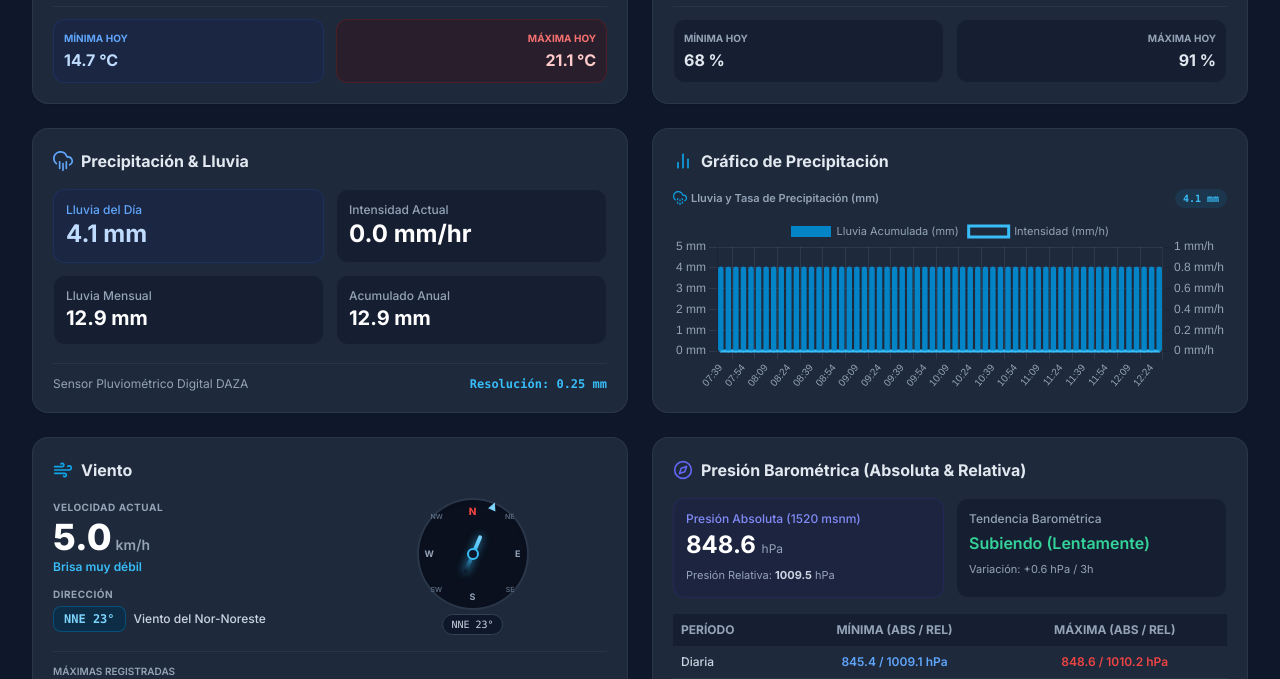
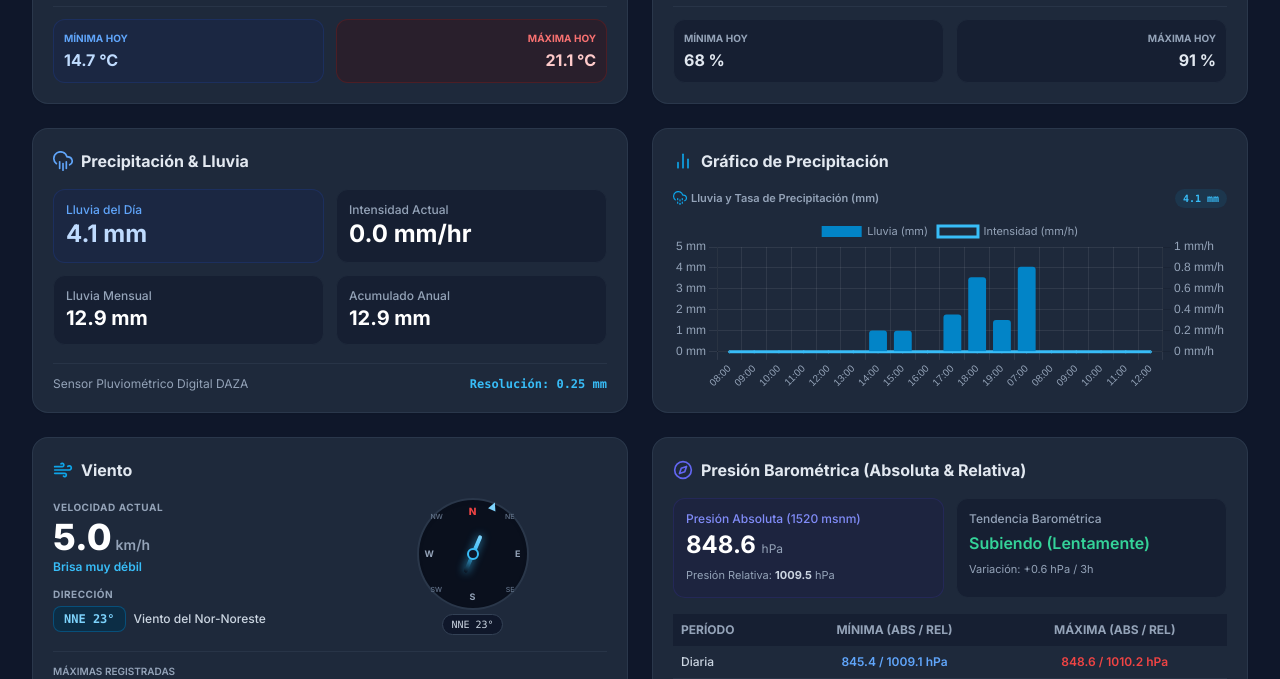
Before and after one commit to intasalta/ema_esc4752, a plain HTML site: page index.html in a window 1280 px wide. Shown: the part 421-1100 px from the top of the page. Drawn offline with nearby package versions, Linux system fonts and the light colour scheme.

Commit message:
Add files via upload

```diff
--- a/index.html
+++ b/index.html
@@ -758,16 +758,28 @@
 
     async function cargarSerieHoy() {
       try {
-        const res = await fetch('hoy_5min.json?t=' + Date.now());
-        if (!res.ok) return;
-        const obsList = await res.json();
-        if (!Array.isArray(obsList) || obsList.length === 0) return;
+        const [res5m, res7d] = await Promise.all([
+          fetch('hoy_5min.json?t=' + Date.now()).catch(() => null),
+          fetch('historico_7dias.json?t=' + Date.now()).catch(() => null)
+        ]);
 
-        const labels = [];
+        let obsList = [];
+        if (res5m && res5m.ok) {
+          obsList = await res5m.json();
+        }
+
+        let obs7d = [];
+        if (res7d && res7d.ok) {
+          obs7d = await res7d.json();
+        }
+
+        if (!Array.isArray(obsList)) obsList = [];
+        if (!Array.isArray(obs7d)) obs7d = [];
+
+        // 1. Serie de 5 minutos (Viento, Ráfagas y Barómetro)
+        const labels5m = [];
         const seriesViento = [];
         const seriesRafaga = [];
-        const seriesLluvia = [];
-        const seriesLluviaTasa = [];
         const seriesPresAbs = [];
 
         obsList.forEach(item => {
@@ -776,21 +788,74 @@
           const t = m.tempAvg !== null ? m.tempAvg : (m.tempHigh !== null ? m.tempHigh : 15.0);
 
           if (horaLocal) {
-            labels.push(horaLocal);
+            labels5m.push(horaLocal);
 
             // Viento y Ráfagas
             seriesViento.push(m.windspeedAvg !== null ? m.windspeedAvg : 0);
             seriesRafaga.push(m.windgustHigh !== null ? m.windgustHigh : (m.windspeedAvg || 0));
-
-            // Lluvia
-            seriesLluvia.push(m.precipTotal !== null ? m.precipTotal : 0);
-            seriesLluviaTasa.push(m.precipRate !== null ? m.precipRate : 0);
 
             // Presión Absoluta
             const pRel = m.pressureMin !== null ? m.pressureMin : (m.pressureMax || m.pressure || 1013.0);
             const pAbs = m.pressureAbs !== undefined ? m.pressureAbs : calcularPresionAbsoluta(pRel, t);
             seriesPresAbs.push(pAbs);
           }
+        });
+
+        // 2. Serie Horaria de Precipitación (Estilo Cerrillos - Lluvia por hora en barras)
+        // Combinamos observaciones horarias de 7 días y de hoy para tener una ventana continua
+        const obsMap = {};
+        [...obs7d, ...obsList].forEach(item => {
+          if (item && item.obsTimeLocal) {
+            obsMap[item.obsTimeLocal] = item;
+          }
+        });
+
+        const sortedTimes = Object.keys(obsMap).sort();
+        // Agrupar por hora (YYYY-MM-DD HH:00)
+        const horasMap = {};
+        sortedTimes.forEach(t => {
+          const partes = t.split(' ');
+          const fecha = partes[0];
+          const hora = partes[1].substring(0, 2) + ':00';
+          const k = `${fecha} ${hora}`;
+          if (!horasMap[k]) horasMap[k] = [];
+          horasMap[k].push(obsMap[t]);
+        });
+
+        const sortedHours = Object.keys(horasMap).sort();
+        // Tomar hasta las últimas 24 horas registradas
+        const horasGraficar = sortedHours.slice(-24);
+
+        const labelsLluviaHora = [];
+        const seriesLluviaHora = [];
+        const seriesLluviaTasaHora = [];
+        let prevPrecip = 0.0;
+        let lastDate = '';
+
+        horasGraficar.forEach(k => {
+          const partes = k.split(' ');
+          const fecha = partes[0];
+          const horaLabel = partes[1]; // 'HH:00'
+
+          // Reiniciar acumulador diario al cambiar de fecha a medianoche
+          if (lastDate && fecha !== lastDate) {
+            prevPrecip = 0.0;
+          }
+          lastDate = fecha;
+
+          const obsHora = horasMap[k];
+          const totales = obsHora.map(o => o.metric ? o.metric.precipTotal : null).filter(v => v !== null && v !== undefined);
+          const tasas = obsHora.map(o => o.metric ? o.metric.precipRate : null).filter(v => v !== null && v !== undefined);
+
+          const maxTot = totales.length ? Math.max(...totales) : prevPrecip;
+          // Lluvia caída en esta hora (delta entre el final de la hora y el valor previo)
+          const lluviaHora = Math.max(0, Math.round((maxTot - prevPrecip) * 100) / 100);
+          prevPrecip = maxTot;
+          const maxTasa = tasas.length ? Math.max(...tasas) : 0.0;
+
+          labelsLluviaHora.push(horaLabel);
+          seriesLluviaHora.push(lluviaHora);
+          seriesLluviaTasaHora.push(maxTasa);
         });
 
         // Calcular tendencia de 3 horas si hay datos suficientes
@@ -817,20 +882,20 @@
         }
 
         const lastWind = seriesViento.length ? seriesViento[seriesViento.length - 1] : 0;
-        const lastDirItem = obsList[obsList.length - 1];
+        const lastDirItem = obsList.length ? obsList[obsList.length - 1] : null;
         const lastDir = degToCompass(lastDirItem ? lastDirItem.winddirAvg : 0);
         const badgeWind = document.getElementById('badge-wind-val');
         if (badgeWind) badgeWind.innerText = `${lastWind.toFixed(1)} km/h (${lastDir})`;
 
-        renderChartsCerrillos(labels, seriesLluvia, seriesLluviaTasa, seriesViento, seriesRafaga, seriesPresAbs);
-        renderTabla(obsList);
+        renderChartsCerrillos(labels5m, labelsLluviaHora, seriesLluviaHora, seriesLluviaTasaHora, seriesViento, seriesRafaga, seriesPresAbs);
+        if (obsList.length) renderTabla(obsList);
 
       } catch (e) {
         console.warn("Aviso al cargar serie hoy:", e);
       }
     }
 
-    function renderChartsCerrillos(labels, sLluvia, sLluviaTasa, sViento, sRafaga, sPresAbs) {
+    function renderChartsCerrillos(labels5m, labelsLluvia, sLluviaHora, sLluviaTasa, sViento, sRafaga, sPresAbs) {
       const isDark = document.documentElement.classList.contains('dark');
       const gridColor = isDark ? 'rgba(255, 255, 255, 0.08)' : 'rgba(0, 0, 0, 0.06)';
       const textColor = isDark ? '#94a3b8' : '#64748b';
@@ -847,17 +912,17 @@
         }
       };
 
-      // 1. Gráfico de Precipitación & Tasa (Idéntico a Cerrillos)
+      // 1. Gráfico de Precipitación & Tasa (Idéntico a Cerrillos - Por Hora)
       if (chartLluvia) chartLluvia.destroy();
       chartLluvia = new Chart(document.getElementById('chartLluvia'), {
         type: 'bar',
         data: {
-          labels: labels,
+          labels: labelsLluvia,
           datasets: [
             {
               type: 'bar',
-              label: 'Lluvia Acumulada (mm)',
-              data: sLluvia,
+              label: 'Lluvia (mm)',
+              data: sLluviaHora,
               backgroundColor: '#0284c7',
               borderRadius: 3,
               yAxisID: 'yRain'
@@ -881,12 +946,14 @@
             yRain: {
               type: 'linear',
               position: 'left',
+              beginAtZero: true,
               grid: { color: gridColor },
               ticks: { color: textColor, callback: val => val + ' mm' }
             },
             yRate: {
               type: 'linear',
               position: 'right',
+              beginAtZero: true,
               grid: { drawOnChartArea: false },
               ticks: { color: textColor, callback: val => val + ' mm/h' }
             }
@@ -899,7 +966,7 @@
       chartViento = new Chart(document.getElementById('chartViento'), {
         type: 'line',
         data: {
-          labels: labels,
+          labels: labels5m,
           datasets: [
             {
               label: 'Ráfaga Máx (km/h)',
@@ -933,7 +1000,7 @@
       chartBarometro = new Chart(document.getElementById('chartBarometro'), {
         type: 'line',
         data: {
-          labels: labels,
+          labels: labels5m,
           datasets: [
             {
               label: 'Presión Absoluta (hPa)',
```
